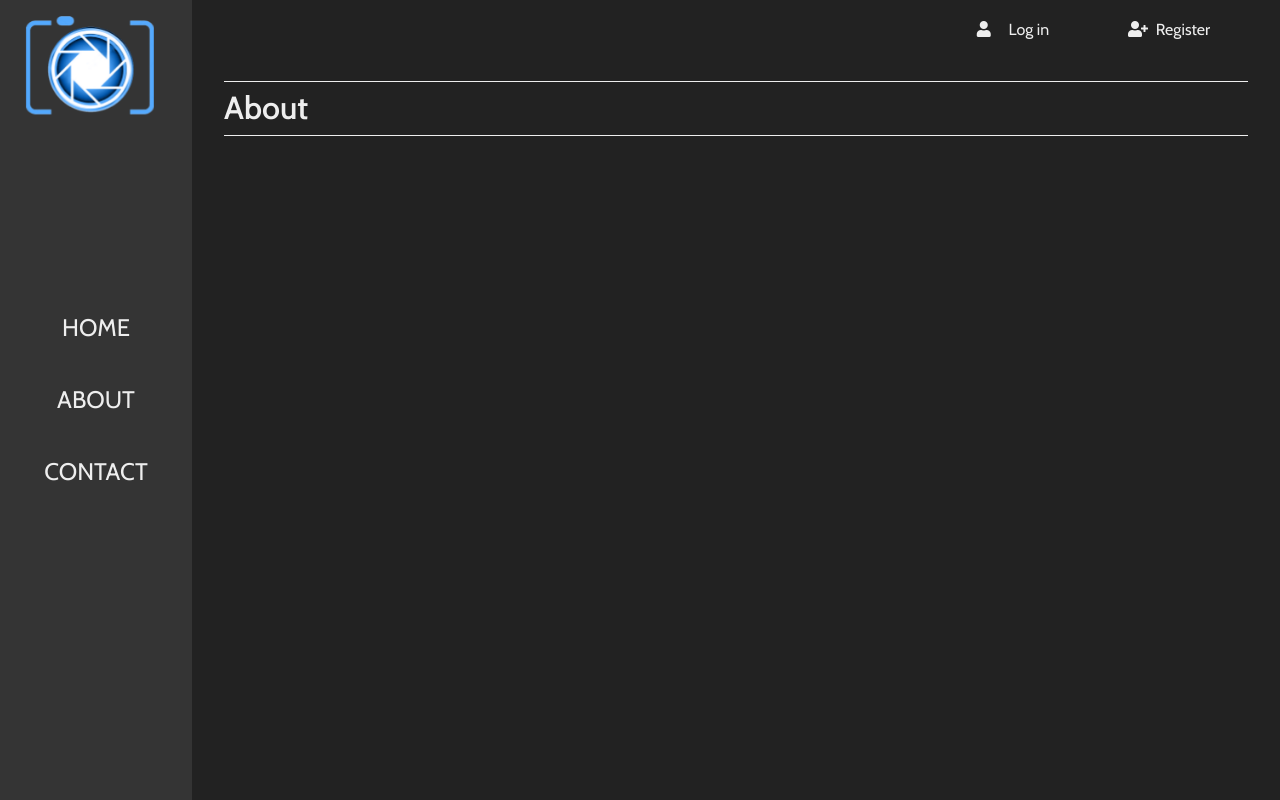
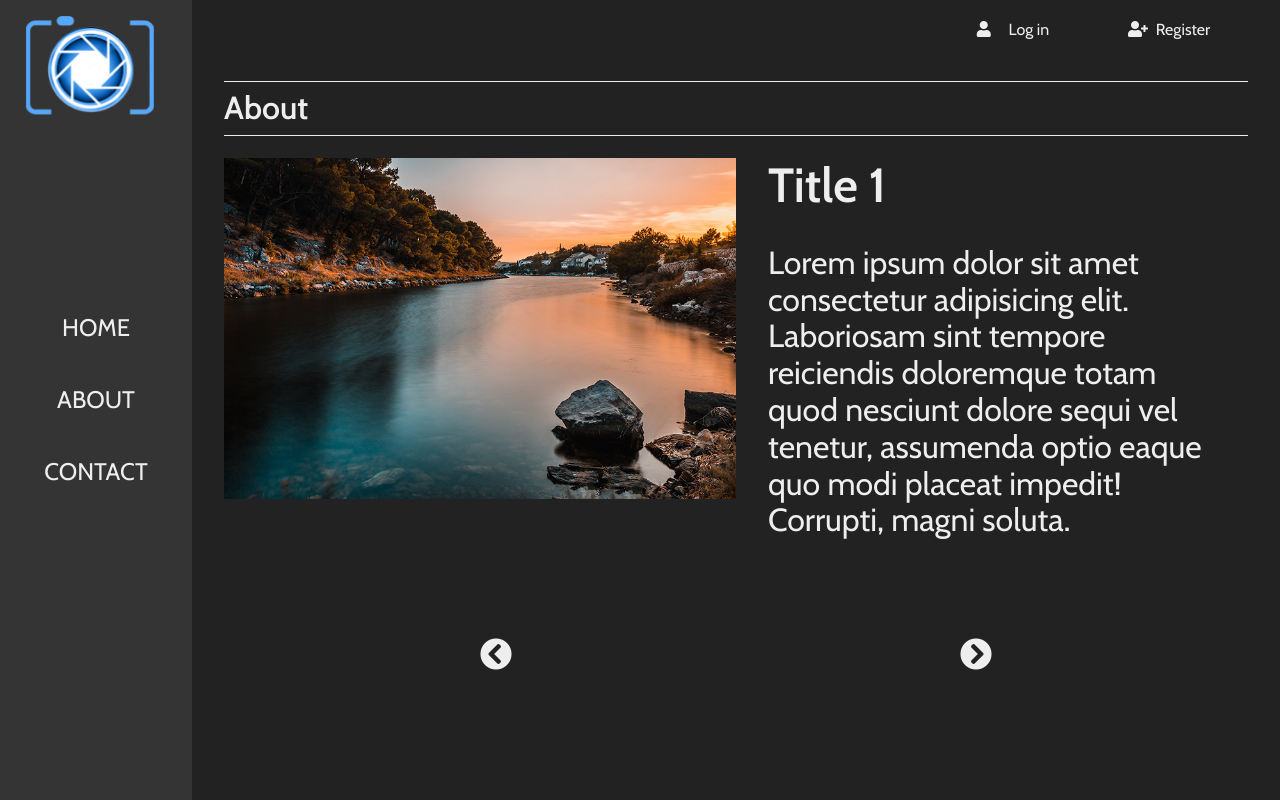
Before and after one commit to DorianDesings/web-photography-basic, a Node project: template dev/views/pages/about.pug in a window 1280 px wide. Run offline with Node 20 templates, Linux system fonts and the light colour scheme; the template is opened without the code that fills it, so the values that code supplies are empty; some libraries are stand-ins or nearby versions.

Commit message:
About page

```diff
--- /dev/null
+++ b/dev/scss/pages/_about.scss
@@ -0,0 +1,46 @@
+.about {
+  @include laptop {
+    position: relative;
+    height: 60vh;
+    display: grid;
+    grid-template-columns: 60% 40%;
+    justify-items: center;
+    align-items: center;
+
+    &__img,
+    &__text {
+      position: absolute;
+      top: 0;
+      width: 50%;
+      opacity: 0;
+      transition: opacity 1s;
+    }
+
+    &__img {
+      left: 0;
+    }
+
+    &__text {
+      left: 50%;
+      font-size: 2rem;
+      padding: 0 2rem;
+
+      & h2 {
+        margin: 0;
+      }
+    }
+  }
+}
+
+.show {
+  opacity: 1;
+}
+
+.controls {
+  width: 50%;
+  margin: 0 auto;
+  font-size: 2rem;
+  display: flex;
+  justify-content: space-between;
+  color: $text-color;
+}
--- a/dev/scss/styles.scss
+++ b/dev/scss/styles.scss
@@ -21,3 +21,6 @@
 @import "blocks/lightbox";
 @import "blocks/forms";
 @import "blocks/titles";
+
+//Pages
+@import "pages/about";
--- a/dev/views/pages/about.pug
+++ b/dev/views/pages/about.pug
@@ -3,3 +3,23 @@ block menu
     include ../includes/main-menu
 block title
     h1.title About
+    .about
+        .about__img.show
+            img(src="assets/img/about.jpg" alt="about image 1")
+        .about__text.show
+            h2 Title 1
+            p Lorem ipsum dolor sit amet consectetur adipisicing elit. Laboriosam sint tempore reiciendis doloremque totam quod nesciunt dolore sequi vel tenetur, assumenda optio eaque quo modi placeat impedit! Corrupti, magni soluta.
+        .about__img
+            img(src="assets/img/about2.jpg" alt="about image 2")
+        .about__text
+            h2 Title 2
+            p Lorem ipsum dolor sit amet consectetur adipisicing elit. Laboriosam sint tempore reiciendis doloremque totam quod nesciunt dolore sequi vel tenetur, assumenda optio eaque quo modi placeat impedit! Corrupti, magni soluta.
+        .about__img
+            img(src="assets/img/about3.jpg" alt="about image 2")
+        .about__text
+            h2 Title 3
+            p Lorem ipsum dolor sit amet consectetur adipisicing elit. Laboriosam sint tempore reiciendis doloremque totam quod nesciunt dolore sequi vel tenetur, assumenda optio eaque quo modi placeat impedit! Corrupti, magni soluta.
+
+    .controls
+        i.fas.fa-chevron-circle-left#prev
+        i.fas.fa-chevron-circle-right#next
--- a/public/css/styles.css
+++ b/public/css/styles.css
@@ -196,3 +196,13 @@ body { background-color: var(--background-color); color: var(--text-color); min-
 .title { padding: 0 0 0.5rem; border-bottom: 1px solid var(--text-color); text-align: left; }
 
 @media screen and (min-width: 1024px) { .title { padding: 0.5rem 0; border-top: 1px solid var(--text-color); } }
+
+@media screen and (min-width: 1024px) { .about { position: relative; height: 60vh; display: grid; grid-template-columns: 60% 40%; justify-items: center; align-items: center; }
+  .about__img, .about__text { position: absolute; top: 0; width: 50%; opacity: 0; transition: opacity 1s; }
+  .about__img { left: 0; }
+  .about__text { left: 50%; font-size: 2rem; padding: 0 2rem; }
+  .about__text h2 { margin: 0; } }
+
+.show { opacity: 1; }
+
+.controls { width: 50%; margin: 0 auto; font-size: 2rem; display: flex; justify-content: space-between; color: var(--text-color); }
```
Also changed, not shown: dev/js/about.js (added, +28 -0 lines), public/about.html (+18 -0 lines), public/js/scripts-min.js (+1 -1 lines), public/assets/img/about.jpg, public/assets/img/about2.jpg, public/assets/img/about3.jpg (added).
